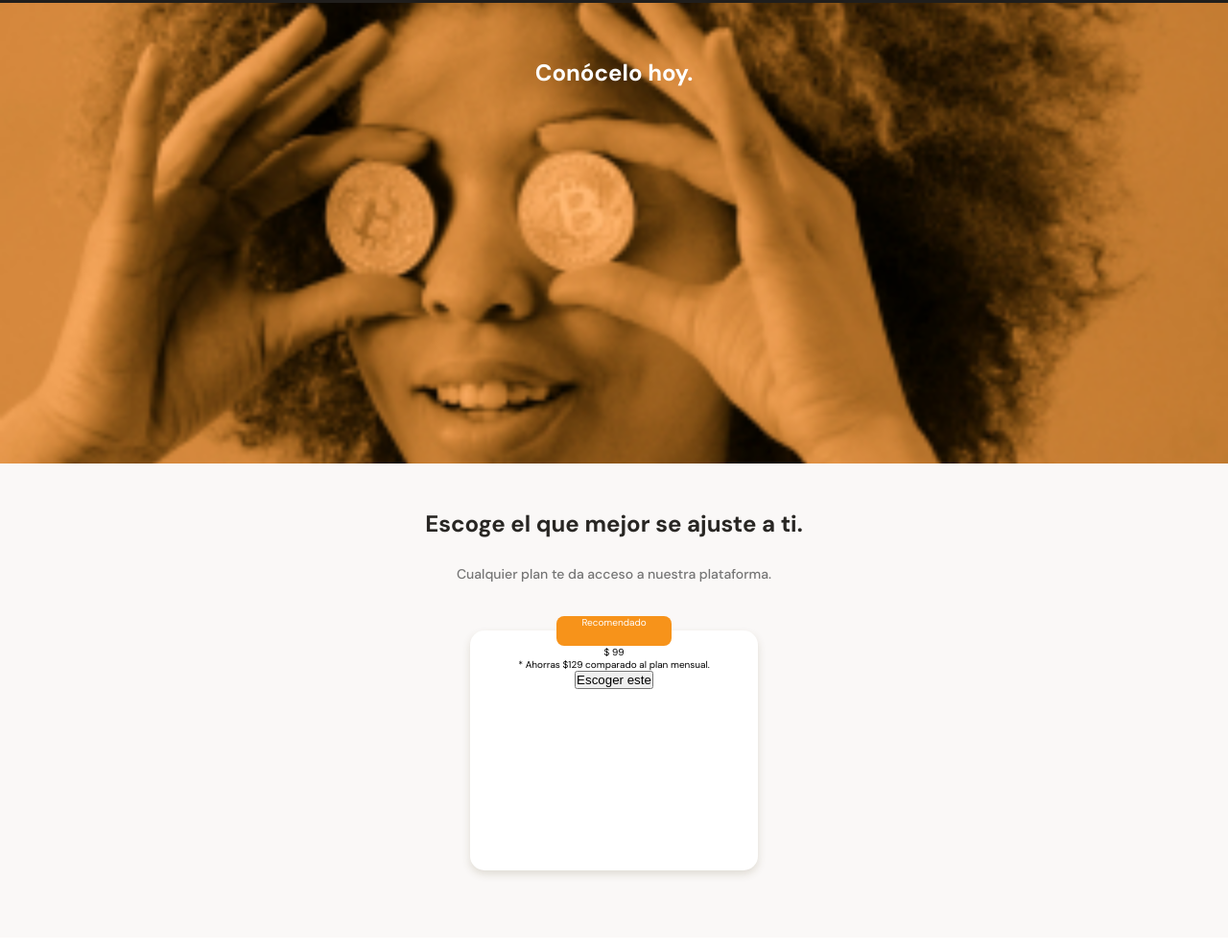
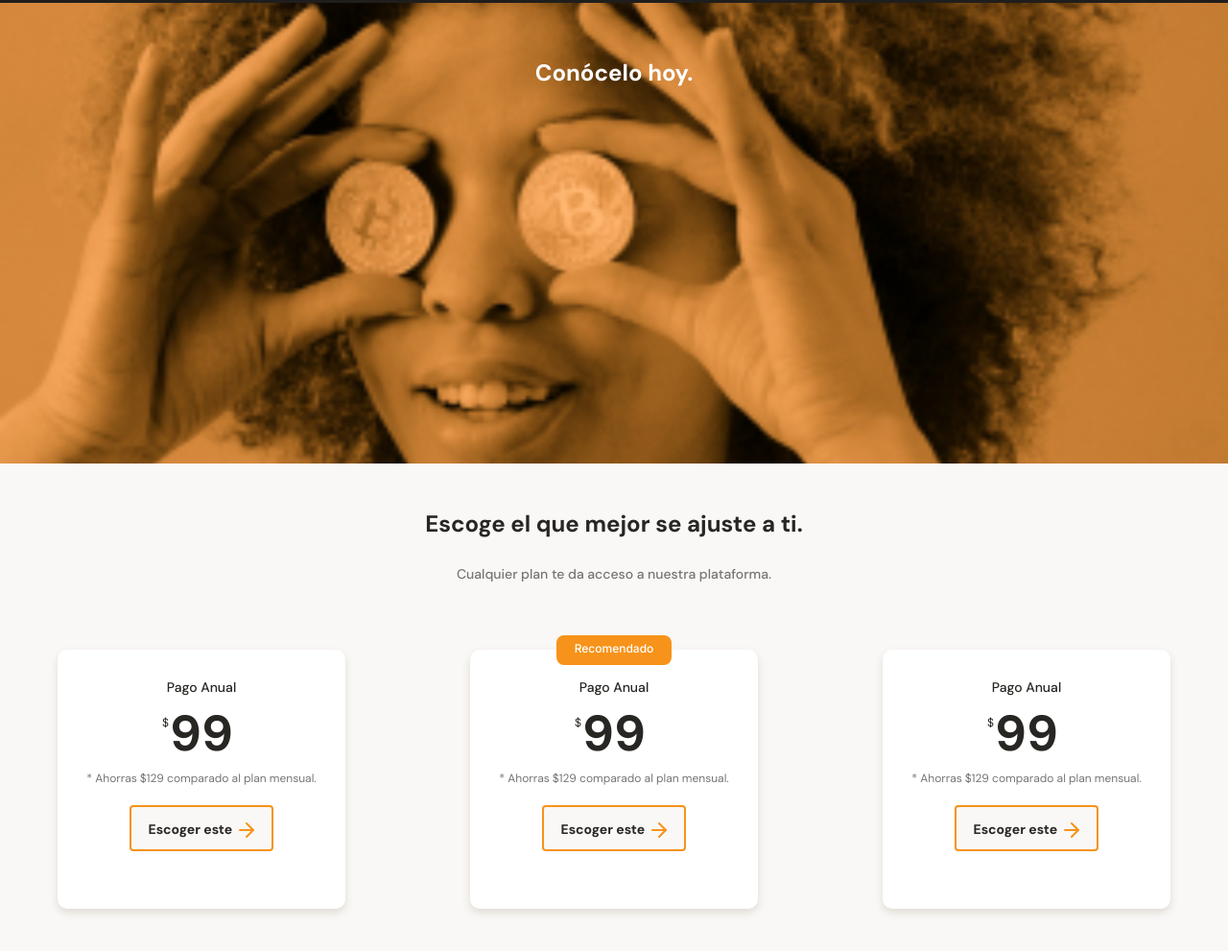
Before and after one commit to mauri-bustos/mobile-first, a plain HTML site: page index.html in a window 1280 px wide. Shown: the part 1987-2978 px from the top of the page at 96% size. Drawn offline with Linux system fonts and the light colour scheme.

Commit message:
Sección planes terminada

```diff
--- a/assets/css/styles.css
+++ b/assets/css/styles.css
@@ -395,26 +395,89 @@
     color: #757575;
 }
 
+.plans-container--slider {
+    display: flex;
+    height: 360px;
+    gap: 10px;
+    overflow-x: scroll;
+    overscroll-behavior-x: contain;
+    scroll-snap-type: x proximity;
+}
+
 .plans-container--card  {
     position: relative;
-    width: 70%;
-    min-width: 230px;
+    scroll-snap-align: center;
+    width: 60%;
+    min-width: 210px;
     max-width: 300px;
-    height: 250px;
-    margin: 50px auto 0;
+    height: 270px;
+    margin: 20px auto 0;
     padding: 0 15px;
     background-color: white;
-    border-radius: 15px;
+    border-radius: 10px;
     box-shadow: 0 4px 8px rgba(89, 73, 30, 0.16);
 }
 
 .recomended {
     position: absolute;
+    font-family: "Inter";
     width: 120px;
     height: 31px;
     top: -15px;
     left: calc(50% - 60px);
+    font-size: 1.2rem;
+    padding: 6px;
     background-color: var(--bitcoin-orange);
     border-radius: 8px;
     color: white;
 }
+
+.plan-card--title {
+    padding-top: 30px;
+    font-size: 1.4rem;
+    font-weight: 500;
+    line-height: 1.8rem;
+    color: var(--black);
+}
+
+.plan-card--price {
+    padding: 5px 0;
+    font-size: 5.2rem;
+    font-weight: bold;
+    color: var(--black);
+}
+
+.plan-card--price span {
+    font-size: 1.2rem;
+    font-weight: 300;
+    position: absolute;
+    left: calc(50% - 41px);
+    top: calc(50% - 67px);
+}
+
+.plan-card--saving {
+    font-size: 1.2rem;
+    color: #757575;
+}
+
+.plan-card--ca {
+    width: 150px;
+    height: 48px;
+    margin-top: 20px;
+    background-color: #FAF8F7;
+    border: 2px solid var(--bitcoin-orange);
+    border-radius: 4px;
+    font-family: 'DM Sans', sans-serif;
+    font-size: 1.4rem;
+    font-weight: bold;
+    line-height: 1.8rem;
+    color: var(--black);
+}
+
+.plan-card--ca span {
+    display: inline-block;
+    width: 20px;
+    height: 20px;
+    background-image: url(../icons/arrow-right-orange.svg);
+    vertical-align: text-bottom;
+}
--- a/index.html
+++ b/index.html
@@ -96,12 +96,28 @@
             </div>
             <section class="plans-container--slider">
                 <article class="plans-container--card">
+                    <div class="plan-info-container">
+                        <h3 class="plan-card--title">Pago Anual</h3>
+                        <p class="plan-card--price"><span>$</span> 99</p>
+                        <p class="plan-card--saving">* Ahorras $129 comparado al plan mensual.</p>
+                        <button class="plan-card--ca">Escoger este <span></span></button>
+                    </div>
+                </article>
+                <article class="plans-container--card">
                     <p class="recomended">Recomendado</p>
                     <div class="plan-info-container">
                         <h3 class="plan-card--title">Pago Anual</h3>
                         <p class="plan-card--price"><span>$</span> 99</p>
                         <p class="plan-card--saving">* Ahorras $129 comparado al plan mensual.</p>
-                        <button class="plan-card--ca<<">Escoger este <span></span></button>
+                        <button class="plan-card--ca">Escoger este <span></span></button>
+                    </div>
+                </article>
+                <article class="plans-container--card">
+                    <div class="plan-info-container">
+                        <h3 class="plan-card--title">Pago Anual</h3>
+                        <p class="plan-card--price"><span>$</span> 99</p>
+                        <p class="plan-card--saving">* Ahorras $129 comparado al plan mensual.</p>
+                        <button class="plan-card--ca">Escoger este <span></span></button>
                     </div>
                 </article>
             </section>
```
